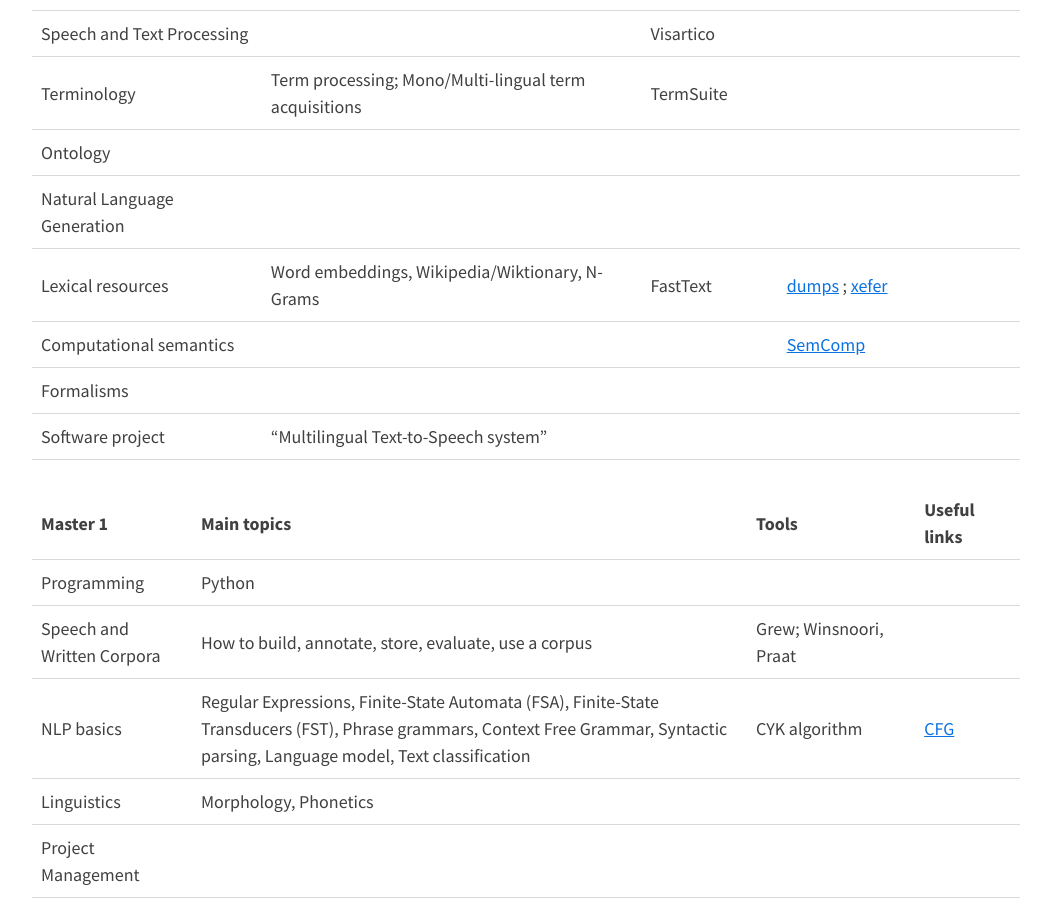
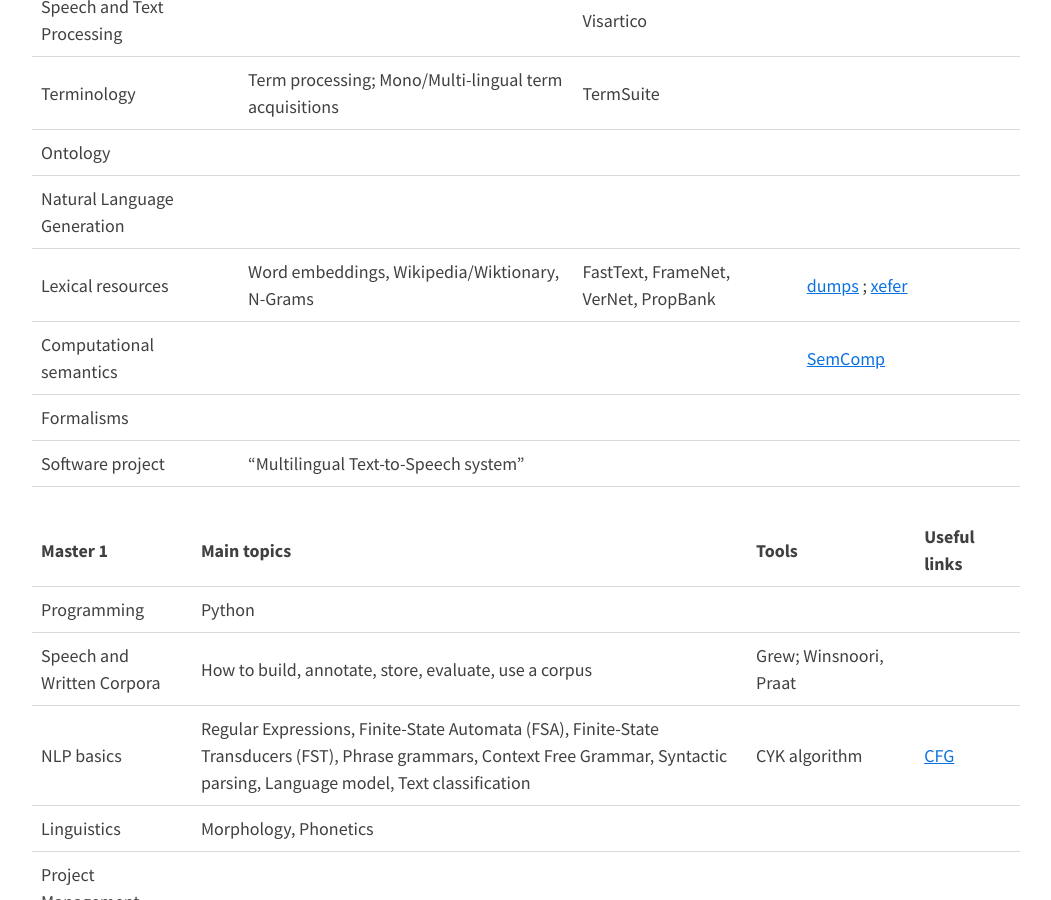
Before and after one commit to ludivinero/ludivinero.github.io, a Jekyll site: the page built from etudes.md, in a window 1280 px wide and 900 px high, scrolled down 649 px. Shown: the whole window, without its empty margins (114-1165 px from the left). Built offline with Jekyll 4.4.1, drawn with Linux system fonts in a browser that asks for light colours; nearby versions of some CDN libraries.

Commit message:
Update etudes.md

```diff
--- a/etudes.md
+++ b/etudes.md
@@ -14,7 +14,7 @@ entries_layout: list
 | Terminology  | Term processing; Mono/Multi-lingual term acquisitions | TermSuite  |   |
 | Ontology  |       |      |     |
 | Natural Language Generation  |     |   |     |
-| Lexical resources   | Word embeddings, Wikipedia/Wiktionary, N-Grams | FastText | [dumps][dumps] ; [xefer][xefer]  |
+| Lexical resources   | Word embeddings, Wikipedia/Wiktionary, N-Grams | FastText, FrameNet, VerNet, PropBank | [dumps][dumps] ; [xefer][xefer]  |
 | Computational semantics   |     |     | [SemComp][SemComp]    |
 | Formalisms |     |      |      |
 | Software project  | "Multilingual Text-to-Speech system"   | | |
```
